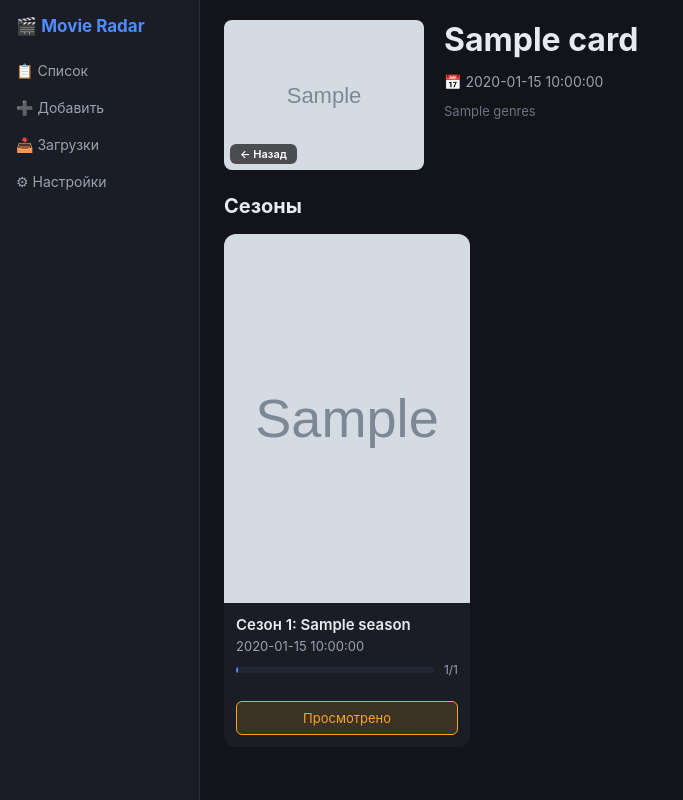
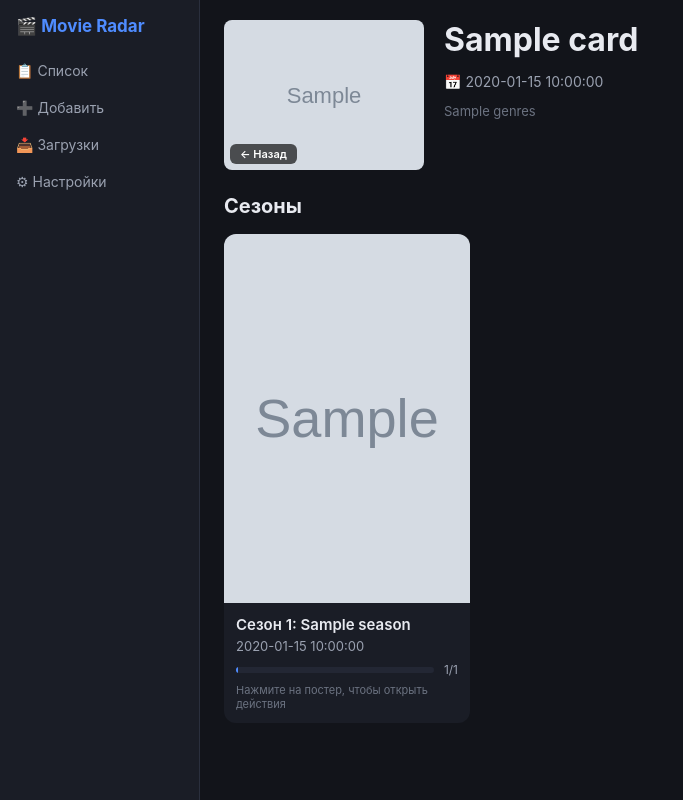
Before and after one commit to Sierra56/movie-radar, a Python web app: template app/templates/title.html in a window 1280 px wide. Shown: the whole page, without its empty margins (0-683 px from the left). Run offline with Jinja, Linux system fonts and the light colour scheme; the template is opened without the code that fills it: most values are stand-ins (such as "Sample title", 1, 10 or a date in 2020); grey boxes marked "Sample" are stand-in pictures.

Commit message:
ui improvements

```diff
--- a/app/templates/title.html
+++ b/app/templates/title.html
@@ -144,25 +169,19 @@
         white-space: nowrap;
     }
 
-    /* Кнопка «Просмотрено» */
-    .season-actions {
-        display: flex;
-        gap: 8px;
-        padding: 0 12px 12px;
+    .flip-hint {
+        color: var(--text-faint);
+        font-size: 11px;
+        margin-top: 6px;
     }
 
-    .season-actions>form {
-        flex: 1;
-        display: flex;
-        margin: 0;
-    }
-
+    /* Кнопки на обороте */
     .season-btn {
         width: 100%;
-        padding: 8px 12px;
+        padding: 9px 12px;
         border-radius: 6px;
         border: 1px solid var(--border-light);
-        background: var(--bg-hover);
+        background: var(--bg-card);
         color: var(--text);
         font-size: 13px;
         cursor: pointer;
@@ -268,17 +303,8 @@
                 <span class="season-progress-text">{{ s.watched_count }}/{{ s.total_count }}</span>
             </div>
             {% endif %}
+            <div class="flip-hint">Нажмите на постер, чтобы открыть действия</div>
         </div>
-        {% if s.total_count > 0 %}
-        <div class="season-actions">
-            <form method="post" action="/watch-season/{{ card.external_id }}/{{ s.season_number }}">
-                <button type="submit"
-                    class="season-btn {% if s.percent == 100 %}watched{% elif s.watched_count > 0 %}partial{% endif %}">
-                    {% if s.percent == 100 %}✓ Просмотрено{% else %}Просмотрено{% endif %}
-                </button>
-            </form>
-        </div>
-        {% endif %}
     </div>
     {% endfor %}
 </div>
@@ -286,3 +312,15 @@
 <p class="empty">Сезоны не найдены.</p>
 {% endif %}
 {% endblock %}
+
+{% block extra_js %}
+<script>
+    document.addEventListener('click', function (e) {
+        const flip = e.target.closest('.flip');
+        if (!flip) return;
+        // Не переворачиваем обратно, если клик по кнопке/ссылке на обороте
+        if (e.target.closest('a') || e.target.closest('button')) return;
+        flip.classList.toggle('flipped');
+    });
+</script>
+{% endblock %}
```
Also changed, not shown: other parts of app/templates/title.html (+59 -18 lines).
